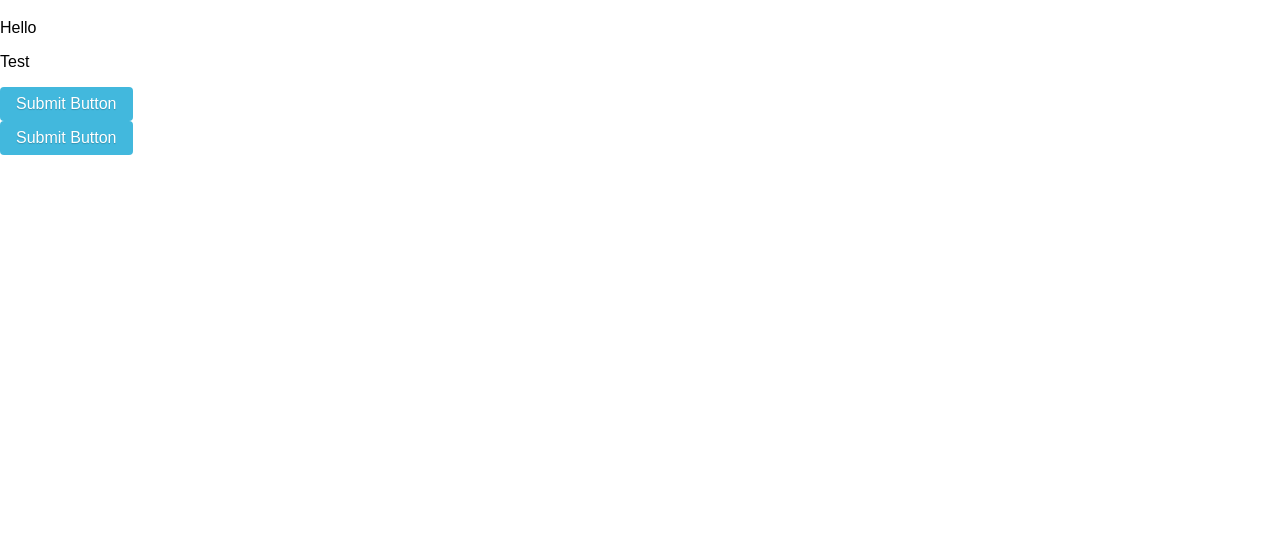
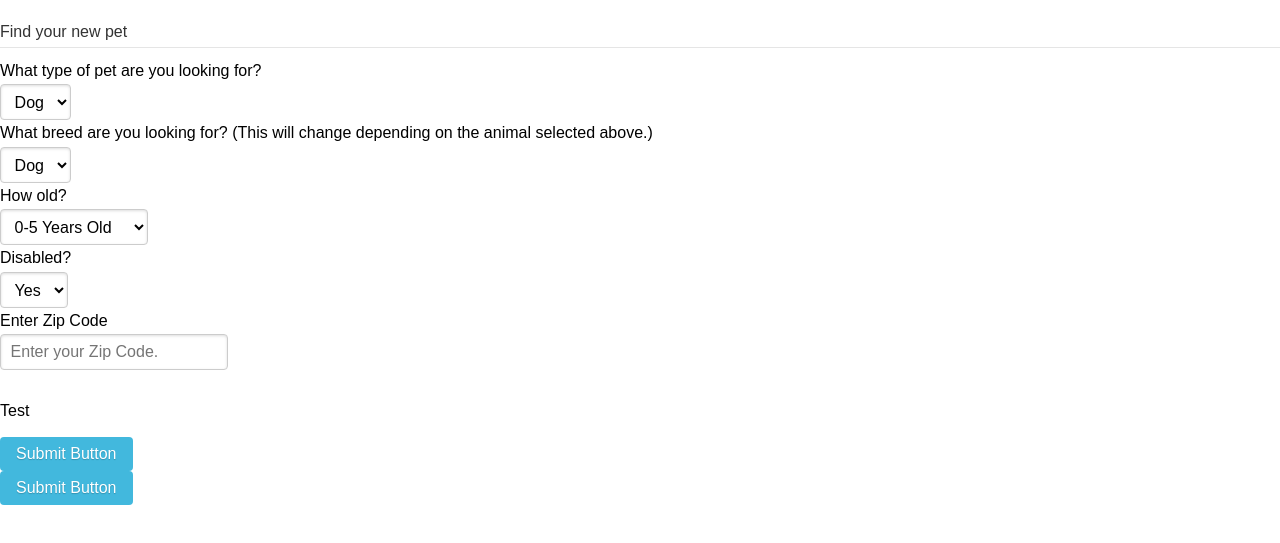
Before and after one commit to Guillermo-Martin/project1, a plain HTML site: page index.html in a window 1280 px wide. Shown: the part 61-604 px from the top of the page. Drawn offline with nearby package versions, Linux system fonts and the light colour scheme.

Commit message:
Add form

```diff
--- a/index.html
+++ b/index.html
@@ -11,7 +11,69 @@
 
 <body>
     <h1>Pet Adoption </h1>
-    <p>Hello </p>
+
+    <!-- Form to enter animal info -->
+    <form class="pure-form pure-form-stacked">
+        <fieldset>
+            <legend>Find your new pet</legend>
+
+            <!-- Choose pet -->
+            <label for="type">What type of pet are you looking for?</label>
+            <select id="type">
+                <option>Dog</option>
+                <option>Cat</option>
+            </select>
+
+            <!-- Choose breed -->
+            <label for="breed">What breed are you looking for? (This will change depending on the animal selected above.)</label>
+            <select id="type">
+                <option>Dog</option>
+                <option>Cat</option>
+            </select>
+
+            <!-- Choose age -->
+            <label for="age">How old?</label>
+            <select id="age">
+                <option>0-5 Years Old</option>
+                <option>6-10 Years Old</option>
+                <option>11+ Years Old</option>
+            </select>
+
+            <!-- Choose Disability -->
+            <label for="age">Disabled?</label>
+            <select id="age">
+                <option>Yes</option>
+                <option>No</option>
+            </select>
+
+            <!-- Enter Zipcode -->
+            <div class="pure-control-group">
+                <label for="zipCode">Enter Zip Code</label>
+                <input id="zipCode" type="text" placeholder="Enter your Zip Code.">
+            </div>
+
+            <div>
+                <style scoped>
+
+                    .button-success,
+                    .button-error,
+                    .button-warning,
+                    .button-secondary {
+                        color: white;
+                        border-radius: 4px;
+                        text-shadow: 0 1px 1px rgba(0, 0, 0, 0.2);
+                    }
+
+                    .button-secondary {
+                        background: rgb(66, 184, 221); /* this is a light blue */
+                    }
+
+                </style>
+
+            </div>
+        </fieldset>
+    </form>
+
     <div>
         <style scoped>
             .button-secondary {
@@ -25,14 +87,14 @@
                 /* this is a light blue */
             }
       </style>
-<!-- <<<<<<< JN-BCS -->
+
         <p>Test</p>
          <button class="button-secondary pure-button">Submit Button</button>
         </div>
-<!-- ======= -->
+
         <button class="button-secondary pure-button">Submit Button</button>
     </div>
-<!-- >>>>>>> master -->
+
 </body>
 
 </html>
```
